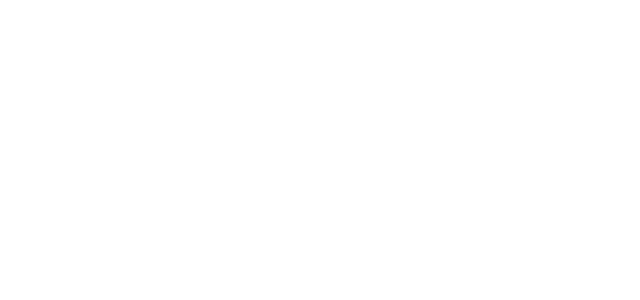
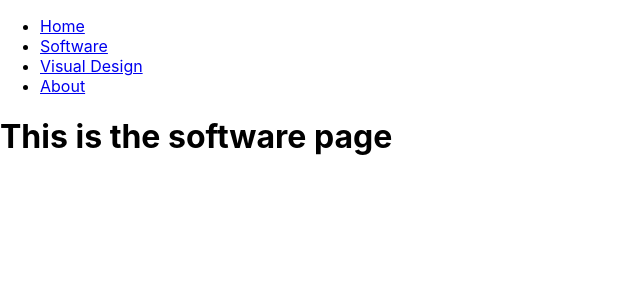
Before and after one commit to annamaggg/annamaggg.github.io, a React (Create React App) app: page /software in a window 1280 px wide. Before the commit this address had no page. Shown: the top 300 px of the page, without its empty margins (0-640 px from the left). Built offline with nearby package versions, Linux system fonts and the light colour scheme.

Commit message:
Navbar added and functional

```diff
--- a/src/App.js
+++ b/src/App.js
@@ -2,12 +2,18 @@ import React from 'react'
 //import './App.css';
 import { Route, Routes } from 'react-router-dom';
 import { Home } from './components/Home';
+import { Software } from './components/Software';
+import { About } from './components/About';
+import { VisualDesign } from './components/VisualDesign';
 
 function App() {
   return (
     <div className="App">
       <Routes>
         <Route path='/' element={< Home />}/>
+        <Route path='/software' element={< Software />}/>
+        <Route path='/visual-design' element={< VisualDesign />}/>
+        <Route path='/about' element={< About />}/>
       </Routes>
     </div>
   );
--- /dev/null
+++ b/src/components/About.js
@@ -0,0 +1,13 @@
+import React from 'react';
+import { Navbar } from './Navbar';
+
+export const About = () => {
+  return (
+    <>
+      <Navbar />
+      <div>
+        <h1>This is the About page</h1>
+      </div>
+    </>
+  )
+}
--- a/src/components/Home.js
+++ b/src/components/Home.js
@@ -1,7 +1,6 @@
 import React from 'react'
-//import { Route, Routes } from 'react-router-dom';
-
 import Sketch from 'react-p5';
+import { Navbar } from './Navbar';
 
 export const Home = () => {
   const dotsNum = 300;
@@ -13,6 +12,7 @@ export const Home = () => {
     p5.strokeWeight(0.25);
     p5.stroke(255, 255, 255);
   }
+
   const draw = p5 => {
     p5.background(26, 26, 26);
     p5.translate(p5.width / 2, p5.height / 2);
@@ -28,7 +28,7 @@ export const Home = () => {
       const y = p5.sin(b * theta + t) * radius;
       dots.push({ x, y });
     }
-// Connect the dots
+
     for (let i = dots.length; i--; ) {
       const current = dots[i];
       for (let j = i; j--; ) {
@@ -39,12 +39,9 @@ export const Home = () => {
     }
   }
 
-
-    // <Sketch setup={setup} draw={draw} />
-
-
   return (
     <>
+      <Navbar />
       <div>
         <h1>Hello</h1>
         <p>This is the Homepage</p>
@@ -53,6 +50,5 @@ export const Home = () => {
         <Sketch setup={setup} draw={draw} />
       </div>
     </>
-
   )
 }
--- /dev/null
+++ b/src/components/Navbar.js
@@ -0,0 +1,14 @@
+export const Navbar = () => {
+  return (
+    <div>
+      <nav>
+        <ul>
+          <li><a href="/">Home</a></li>
+          <li><a href="/software">Software</a></li>
+          <li><a href="/visual-design">Visual Design</a></li>
+          <li><a href="/about">About</a></li>
+        </ul>
+      </nav>
+    </div>
+  )
+}
--- /dev/null
+++ b/src/components/Software.js
@@ -0,0 +1,13 @@
+import React from 'react';
+import { Navbar } from './Navbar';
+
+export const Software = () => {
+  return (
+    <>
+      <Navbar />
+      <div>
+        <h1>This is the software page</h1>
+      </div>
+    </>
+  )
+}
--- /dev/null
+++ b/src/components/VisualDesign.js
@@ -0,0 +1,14 @@
+import React from 'react';
+import { Navbar } from './Navbar';
+
+export const VisualDesign = () => {
+  return (
+    <>
+      <Navbar />
+      <div>
+        <h1>This is the VisualDesign page</h1>
+      </div>
+    </>
+
+  )
+}
```
Lines whose indentation alone changed are shown as unchanged.
